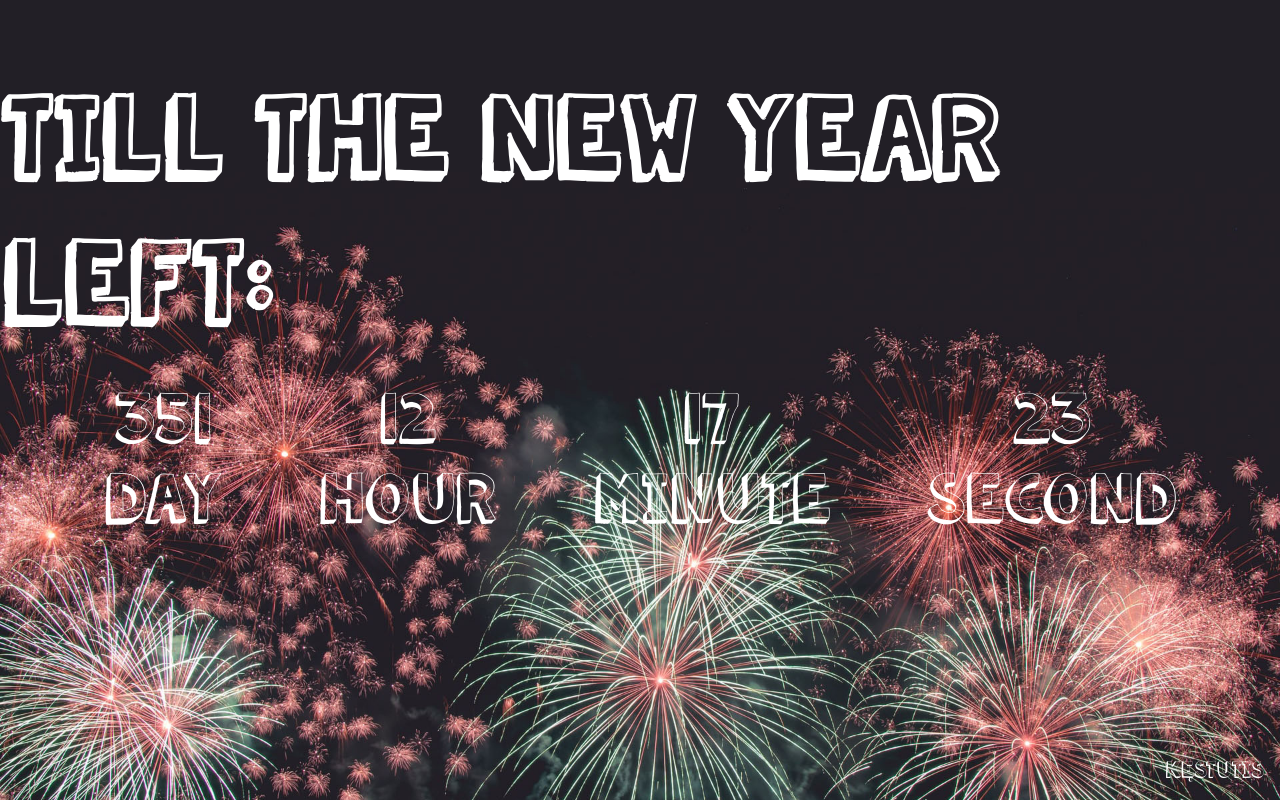
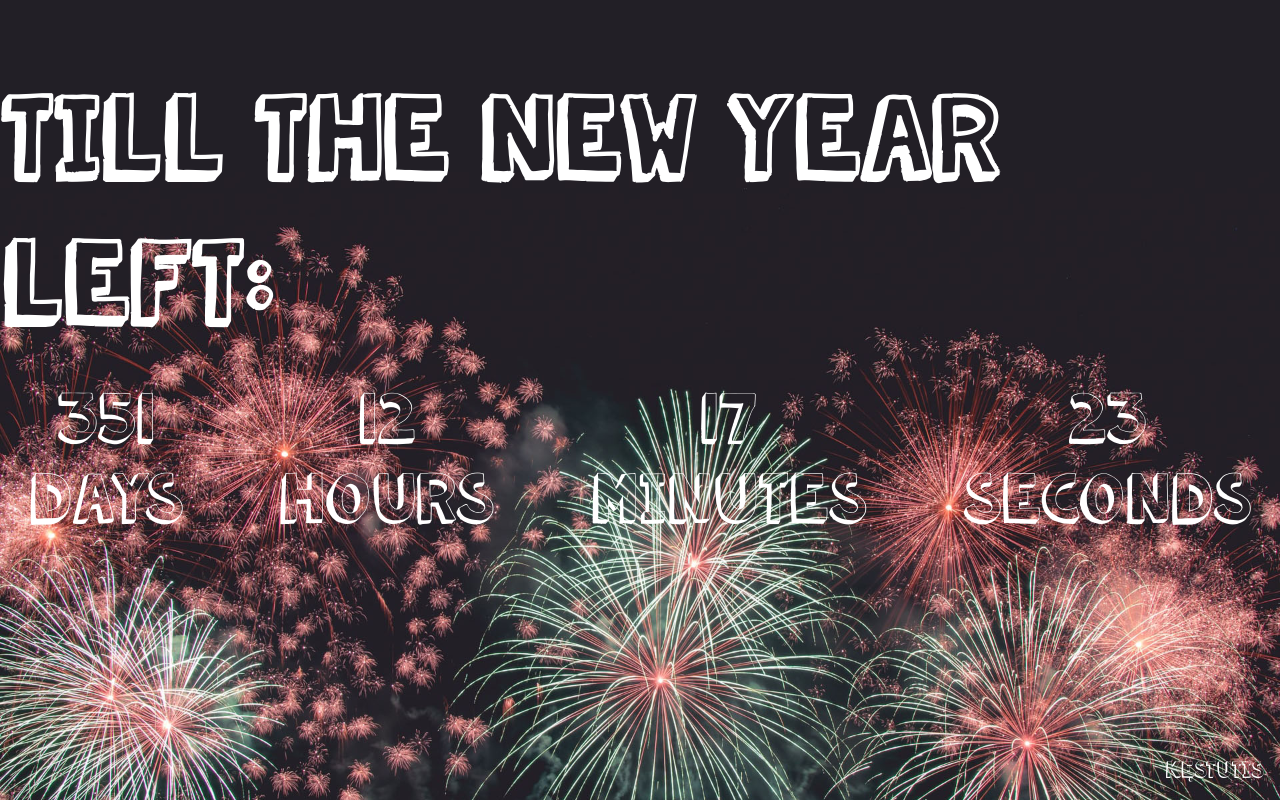
Before and after one commit to KurKestutis/countdown, a plain HTML site: page index.html in a window 1280 px wide. Drawn offline with Linux system fonts and the light colour scheme.

Commit message:
Plural suffixes are added to the names of time units.

```diff
--- a/index.html
+++ b/index.html
@@ -19,22 +19,22 @@
     <main class="main">
       <div class="element">
         <p class="number" id="dayNumberId">0</p>
-        <span class="numberName">day</span>
+        <span class="numberName" id="dayNameId">Days</span>
       </div>
 
       <div class="element">
         <p class="number" id="hourNumberId">0</p>
-        <span class="numberName">hour</span>
+        <span class="numberName" id="hourNameId">Hours</span>
       </div>
 
       <div class="element">
         <p class="number" id="minNumberId">0</p>
-        <span class="numberName">minute</span>
+        <span class="numberName" id="minNameId">Minutes</span>
       </div>
 
       <div class="element">
         <p class="number" id="secNumberId">0</p>
-        <span class="numberName">second</span>
+        <span class="numberName" id="secNameId">Seconds</span>
       </div>
     </main>
 
--- a/scripts/script.js
+++ b/scripts/script.js
@@ -2,6 +2,11 @@ const dayEl = document.getElementById("dayNumberId");
 const hourEl = document.getElementById("hourNumberId");
 const minuteEL = document.getElementById("minNumberId");
 const secondEL = document.getElementById("secNumberId");
+
+const dayName = document.getElementById("dayNameId");
+const hourName = document.getElementById("hourNameId");
+const minuteName = document.getElementById("minNameId");
+const secondName = document.getElementById("secNameId");
 
 const calculateTime = () => {
   const target = new Date("1 Jan 2023");
@@ -15,6 +20,22 @@ const calculateTime = () => {
   const secNum = Math.floor(timeDifferenceInSeconds % 60);
   console.log(dayNum, hourNum, minNum, secNum);
 
+  if (dayNum == 1) {
+    dayName.innerHTML = "Day";
+  }
+
+  if (hourNum == 1) {
+    hourName.innerHTML = "Hour";
+  }
+
+  if (minNum == 1) {
+    minuteName.innerHTML == "Minut";
+  }
+
+  if (secNum == 1) {
+    secName.innerHTML == "Second";
+  }
+
   dayEl.innerHTML = dayNum;
   hourEl.innerHTML = hourNum;
   minuteEL.innerHTML = minNum;
```
